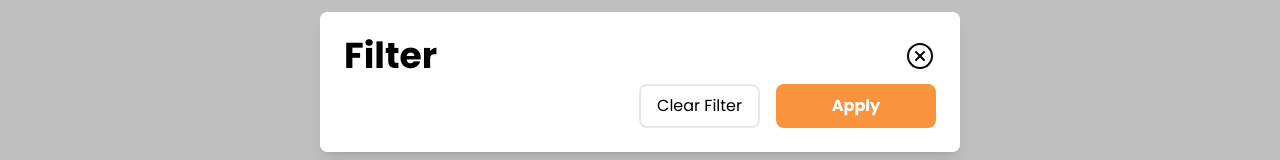
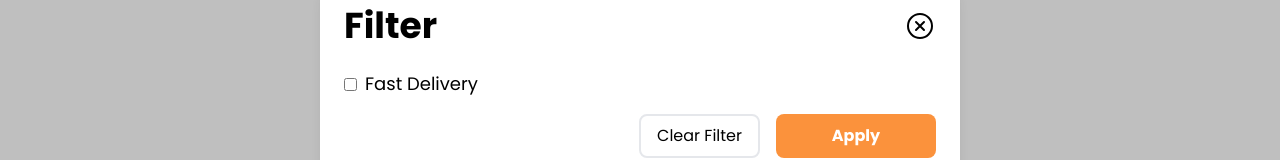
Before and after one commit to ChoudharySuresh/QuickBite, a React (Create React App) app: page / in a window 1280 px wide. Both pictures are taken after a click on the button "Filter". Shown: the part 318-478 px from the top of the page. Built offline with nearby package versions, Linux system fonts and the light colour scheme; no server answers.

Commit message:
Added Fast Delivery Filter

```diff
--- a/src/Components/Filter.js
+++ b/src/Components/Filter.js
@@ -1,10 +1,18 @@
 import { useState } from "react";
 import { FiFilter } from "react-icons/fi";
 import { IoCloseCircleOutline } from "react-icons/io5";
+import {filterByDelivery , clearFilter} from "../Store/productSlice";
+import { useDispatch, useSelector } from "react-redux";
 
 const Filter = () => {
     const [showModal , setShowModal] = useState(false);
+    const {fastDelivery} = useSelector(state => state.product);
+    console.log(fastDelivery);
+    const dispatch = useDispatch();
 
+    const handleClearFilter = () => {
+        dispatch(clearFilter());
+    }
   return (
     <>
         <div className="mx-16 my-8">
@@ -26,23 +34,15 @@ const Filter = () => {
                             </div>
 
                             <div>
-                                {/* <div className="flex items-center gap-2 my-4 text-lg">
-                                    <input type="radio" name="group1" id="lowToHigh" onChange={() => handleSortByPrice("lowToHigh")} checked={sort === "lowToHigh" ? true : false}/>
-                                    <label htmlFor="lowToHigh">Cost: Low To High</label>
+                                <div className="flex items-center gap-2 my-4 text-lg">
+                                    <input type="checkbox" id="fastDelivery" onChange={() => dispatch(filterByDelivery())} checked={fastDelivery}/>
+                                    <label htmlFor="fastDelivery">Fast Delivery</label>
                                 </div>
-                                <div className="flex items-center gap-2 my-4 text-lg">
-                                    <input type="radio" name="group1" id="highToLow" onChange={() => handleSortByPrice("highToLow")} checked={sort === "highToLow" ? true : false}/>
-                                    <label htmlFor="highToLow">Cost: High To Low</label>
-                                </div>
-                                <div className="flex items-center gap-2 my-4 text-lg">
-                                    <input type="checkbox" id="fastDelivery" onChange={() => productDispatch({type:"FILTER_BY_DELIVERY"})} checked={byFastDelivery}/>
-                                    <label htmlFor="fastDelivery">Fast Delivery</label>
-                                </div> */}
                             </div>
 
                             <div className="flex justify-end gap-4 ">
-                                <button className="px-4 py-2 border-[2px] border-gray-200 rounded-lg">Clear Filter</button>
-                                <button className="px-4 py-2 rounded-lg w-[10rem] bg-orange-400 text-white font-semibold">Apply</button>
+                                <button onClick={handleClearFilter} className="px-4 py-2 border-[2px] border-gray-200 rounded-lg">Clear Filter</button>
+                                <button onClick={() => setShowModal(false)} className="px-4 py-2 rounded-lg w-[10rem] bg-orange-400 text-white font-semibold">Apply</button>
                             </div>
                         </div>
                     </div>
--- a/src/Pages/Body.js
+++ b/src/Pages/Body.js
@@ -33,7 +33,7 @@ const Body = () => {
 
   const dispatch = useDispatch();
 
-  const {data,Status,searchQuery} = useSelector(state => state.product);
+  const {data,Status,searchQuery,fastDelivery} = useSelector(state => state.product);
 
   useEffect(()=>{
     dispatch(fetchProducts())
@@ -42,13 +42,18 @@ const Body = () => {
   const transformedRestaurant = () => {
     let sortedRestaurant = data;
 
+    if(fastDelivery){
+      sortedRestaurant = sortedRestaurant.filter((prod) => prod.info.sla.deliveryTime).sort((a,b) => a.info.sla.deliveryTime - b.info.sla.deliveryTime)
+    }
+
     if(searchQuery){
       sortedRestaurant = sortedRestaurant.filter((res) => res.info.name.toLowerCase().includes(searchQuery))
     }
+
     return sortedRestaurant;
   }
 
-
+  console.log(data);
   return (
     <>
       <Filter/>
--- a/src/Store/productSlice.js
+++ b/src/Store/productSlice.js
@@ -11,6 +11,7 @@ const productSlice = createSlice({
         data : [],
         Status : STATUSES.IDLE,
         searchQuery:"",
+        fastDelivery:false,
     },
     reducers:{
         setProducts(state,action) {
@@ -23,11 +24,19 @@ const productSlice = createSlice({
 
         filterBySearch(state, action){
             state.searchQuery = action.payload;
+        },
+
+        filterByDelivery(state , action){
+            state.fastDelivery = !state.fastDelivery
+        },
+        clearFilter(state){
+            state.searchQuery = "";
+            state.fastDelivery = false;
         }
     }
 })
 
-export const {setProducts , setStatus , filterBySearch} = productSlice.actions;
+export const {setProducts , setStatus , filterBySearch , filterByDelivery , clearFilter} = productSlice.actions;
 
 export default productSlice.reducer;
 
```
